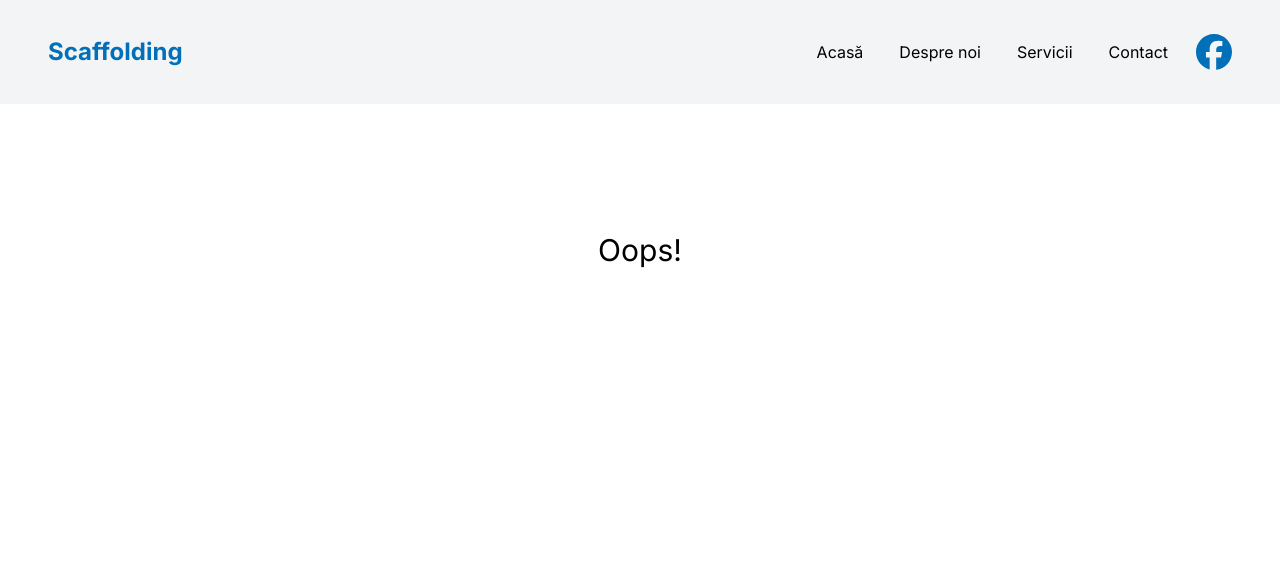
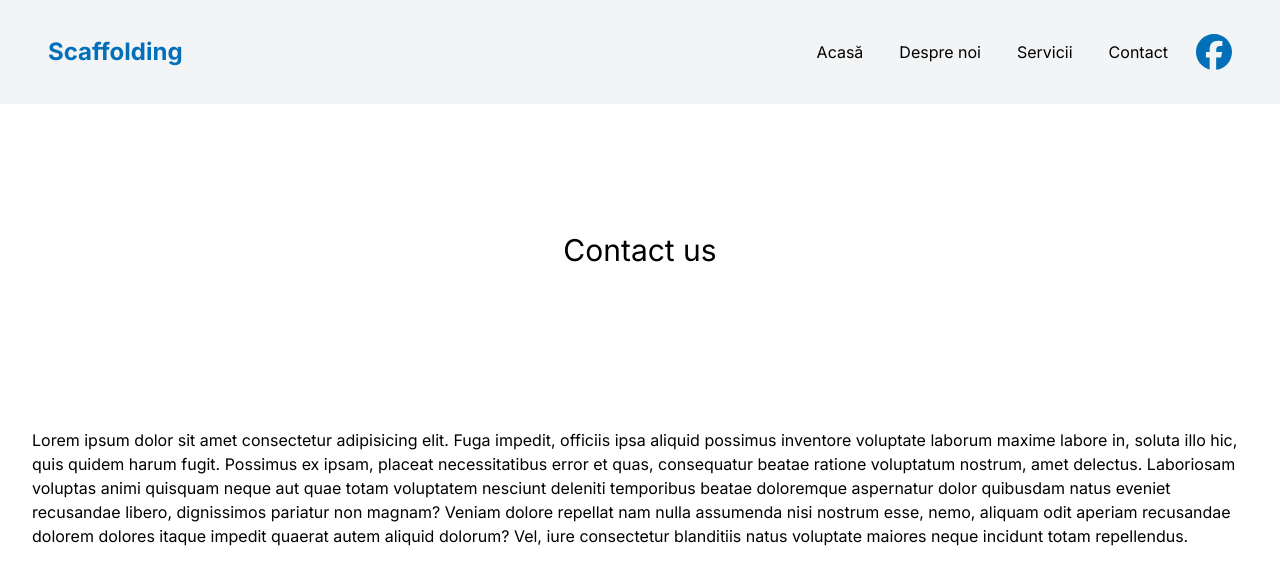
Before and after one commit to vanessahoamea/scaffoldingpt, a Next.js app: page /contact in a window 1280 px wide. Before the commit this address had no page. Shown: the top 584 px of the page. Built offline with nearby package versions, Linux system fonts and the light colour scheme.

Commit message:
skeletons for all pages

```diff
--- /dev/null
+++ b/app/about/page.tsx
@@ -0,0 +1,9 @@
+export default function About()
+{
+    return (
+        <>
+            <h2 className="py-32 text-center text-3xl">About us</h2>
+            <p className="p-8">Lorem ipsum dolor sit amet consectetur adipisicing elit. Fuga impedit, officiis ipsa aliquid possimus inventore voluptate laborum maxime labore in, soluta illo hic, quis quidem harum fugit. Possimus ex ipsam, placeat necessitatibus error et quas, consequatur beatae ratione voluptatum nostrum, amet delectus. Laboriosam voluptas animi quisquam neque aut quae totam voluptatem nesciunt deleniti temporibus beatae doloremque aspernatur dolor quibusdam natus eveniet recusandae libero, dignissimos pariatur non magnam? Veniam dolore repellat nam nulla assumenda nisi nostrum esse, nemo, aliquam odit aperiam recusandae dolorem dolores itaque impedit quaerat autem aliquid dolorum? Vel, iure consectetur blanditiis natus voluptate maiores neque incidunt totam repellendus.</p>
+        </>
+    );
+}
--- a/app/components/Navbar.tsx
+++ b/app/components/Navbar.tsx
@@ -11,7 +11,7 @@ export default function Navbar()
                 <div className="px-8 py-4 flex justify-between items-center">
                     <h2 className="font-bold text-primary text-2xl">Scaffolding</h2>
 
-                    <div className="web-menu">
+                    <div className="hidden md:flex items-center space-x-5">
                         <Link className="web-menu-link" href="/">Acasă</Link>
                         <Link className="web-menu-link" href="/about">Despre noi</Link>
                         <Link className="web-menu-link" href="/services">Servicii</Link>
--- /dev/null
+++ b/app/contact/page.tsx
@@ -0,0 +1,9 @@
+export default function Contact()
+{
+    return (
+        <>
+            <h2 className="py-32 text-center text-3xl">Contact us</h2>
+            <p className="p-8">Lorem ipsum dolor sit amet consectetur adipisicing elit. Fuga impedit, officiis ipsa aliquid possimus inventore voluptate laborum maxime labore in, soluta illo hic, quis quidem harum fugit. Possimus ex ipsam, placeat necessitatibus error et quas, consequatur beatae ratione voluptatum nostrum, amet delectus. Laboriosam voluptas animi quisquam neque aut quae totam voluptatem nesciunt deleniti temporibus beatae doloremque aspernatur dolor quibusdam natus eveniet recusandae libero, dignissimos pariatur non magnam? Veniam dolore repellat nam nulla assumenda nisi nostrum esse, nemo, aliquam odit aperiam recusandae dolorem dolores itaque impedit quaerat autem aliquid dolorum? Vel, iure consectetur blanditiis natus voluptate maiores neque incidunt totam repellendus.</p>
+        </>
+    );
+}
--- a/app/globals.css
+++ b/app/globals.css
@@ -2,9 +2,6 @@
 @tailwind components;
 @tailwind utilities;
 
-nav .web-menu {
-    @apply hidden md:flex items-center space-x-5;
-}
 nav .web-menu-link {
     @apply px-2 relative;
     @apply transition-colors duration-200;
--- /dev/null
+++ b/app/services/page.tsx
@@ -0,0 +1,9 @@
+export default function Services()
+{
+    return (
+        <>
+            <h2 className="py-32 text-center text-3xl">Services</h2>
+            <p className="p-8">Lorem ipsum dolor sit amet consectetur adipisicing elit. Fuga impedit, officiis ipsa aliquid possimus inventore voluptate laborum maxime labore in, soluta illo hic, quis quidem harum fugit. Possimus ex ipsam, placeat necessitatibus error et quas, consequatur beatae ratione voluptatum nostrum, amet delectus. Laboriosam voluptas animi quisquam neque aut quae totam voluptatem nesciunt deleniti temporibus beatae doloremque aspernatur dolor quibusdam natus eveniet recusandae libero, dignissimos pariatur non magnam? Veniam dolore repellat nam nulla assumenda nisi nostrum esse, nemo, aliquam odit aperiam recusandae dolorem dolores itaque impedit quaerat autem aliquid dolorum? Vel, iure consectetur blanditiis natus voluptate maiores neque incidunt totam repellendus.</p>
+        </>
+    );
+}
```
